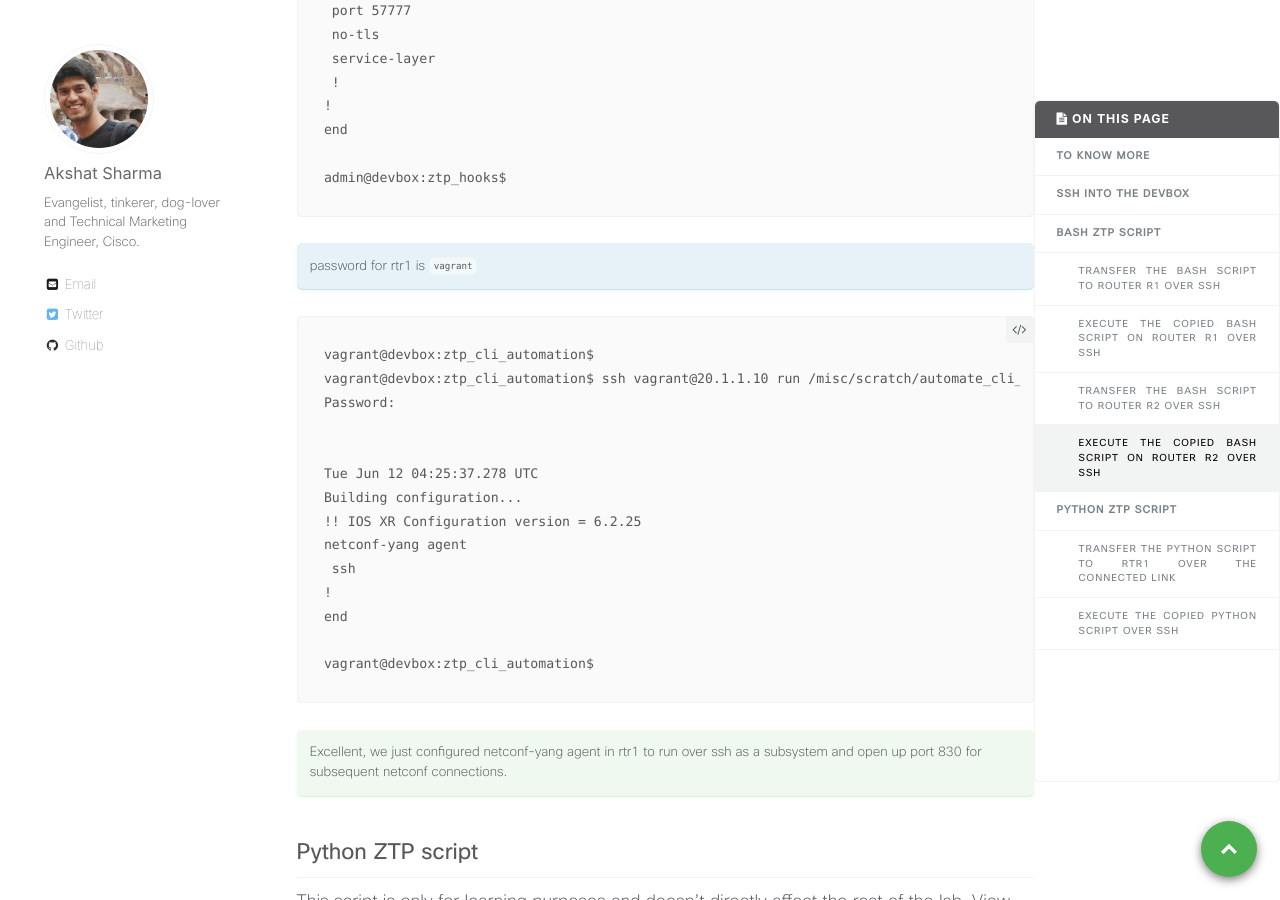
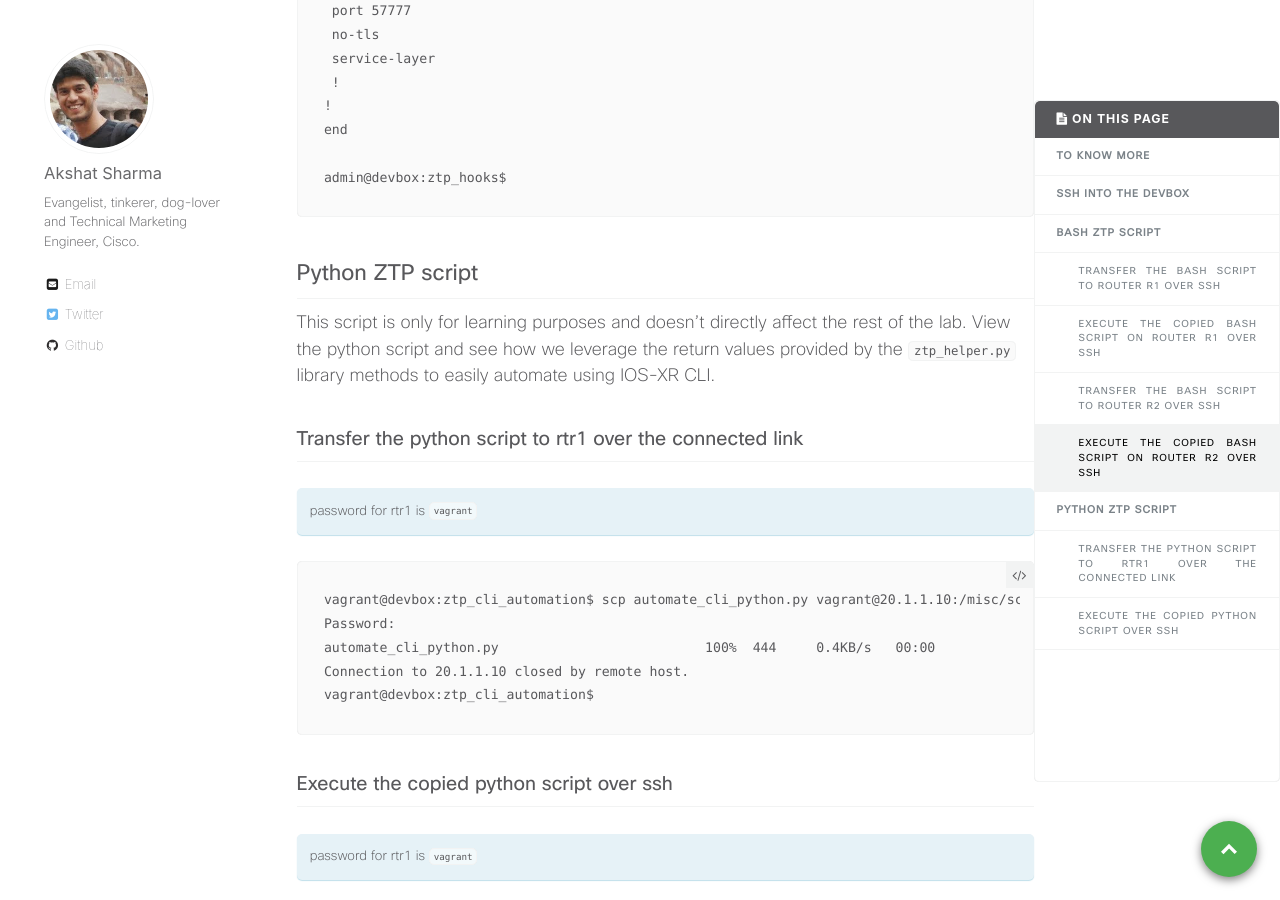
Before and after one commit to nanog75/hackathon, a Jekyll site: the page built from _wkinstructions/2018-06-12-step-1-ios-xr-ztp-bash-and-python-hooks.md, in a window 1280 px wide and 900 px high, scrolled down 6564 px. Built offline with Jekyll 4.4.1, drawn with Linux system fonts in a browser that asks for light colours; comment, search, counter and statistics services are not loaded.

Commit message:
Update 2018-06-12-step-1-ios-xr-ztp-bash-and-python-hooks.md

````diff
--- a/_wkinstructions/2018-06-12-step-1-ios-xr-ztp-bash-and-python-hooks.md
+++ b/_wkinstructions/2018-06-12-step-1-ios-xr-ztp-bash-and-python-hooks.md
@@ -285,30 +285,6 @@ admin@devbox:ztp_hooks$
 
 
 
-password for rtr1 is `vagrant`
-{: .notice--info}
-
-```
-vagrant@devbox:ztp_cli_automation$
-vagrant@devbox:ztp_cli_automation$ ssh vagrant@20.1.1.10 run /misc/scratch/automate_cli_bash.sh
-Password:
-
-
-Tue Jun 12 04:25:37.278 UTC
-Building configuration...
-!! IOS XR Configuration version = 6.2.25
-netconf-yang agent
- ssh
-!
-end
-
-vagrant@devbox:ztp_cli_automation$
-```
-
-
-Excellent, we just configured netconf-yang agent in rtr1 to run over ssh as a subsystem and open up port 830 for subsequent netconf connections.
-{: .notice--success}
-
 
 
 ## Python ZTP script
````
